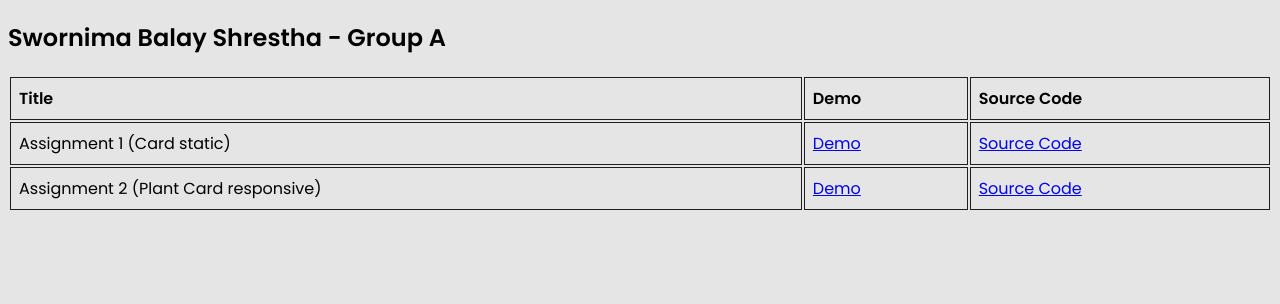
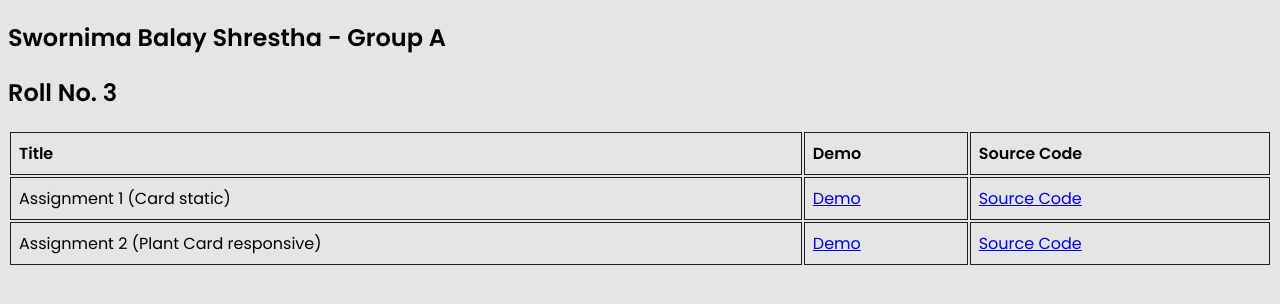
Before and after one commit to swornex/leapfrog-assignments, a plain HTML site: page index.html in a window 1280 px wide. Drawn offline with Linux system fonts and the light colour scheme.

Commit message:
add roll no

```diff
--- a/index.html
+++ b/index.html
@@ -8,6 +8,7 @@
   </head>
   <body>
     <h2>Swornima Balay Shrestha - Group A</h2>
+    <h2>Roll No. 3</h2>
     <table>
       <tr>
         <th>Title</th>
```
